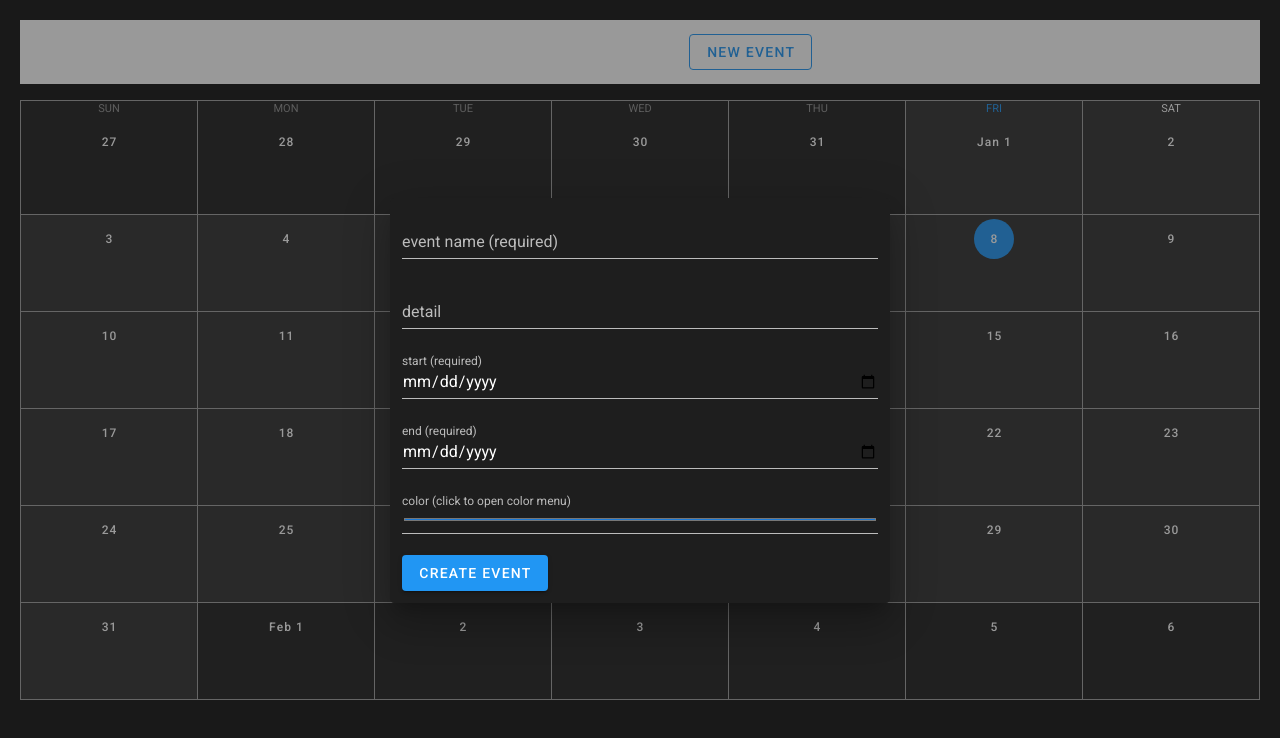
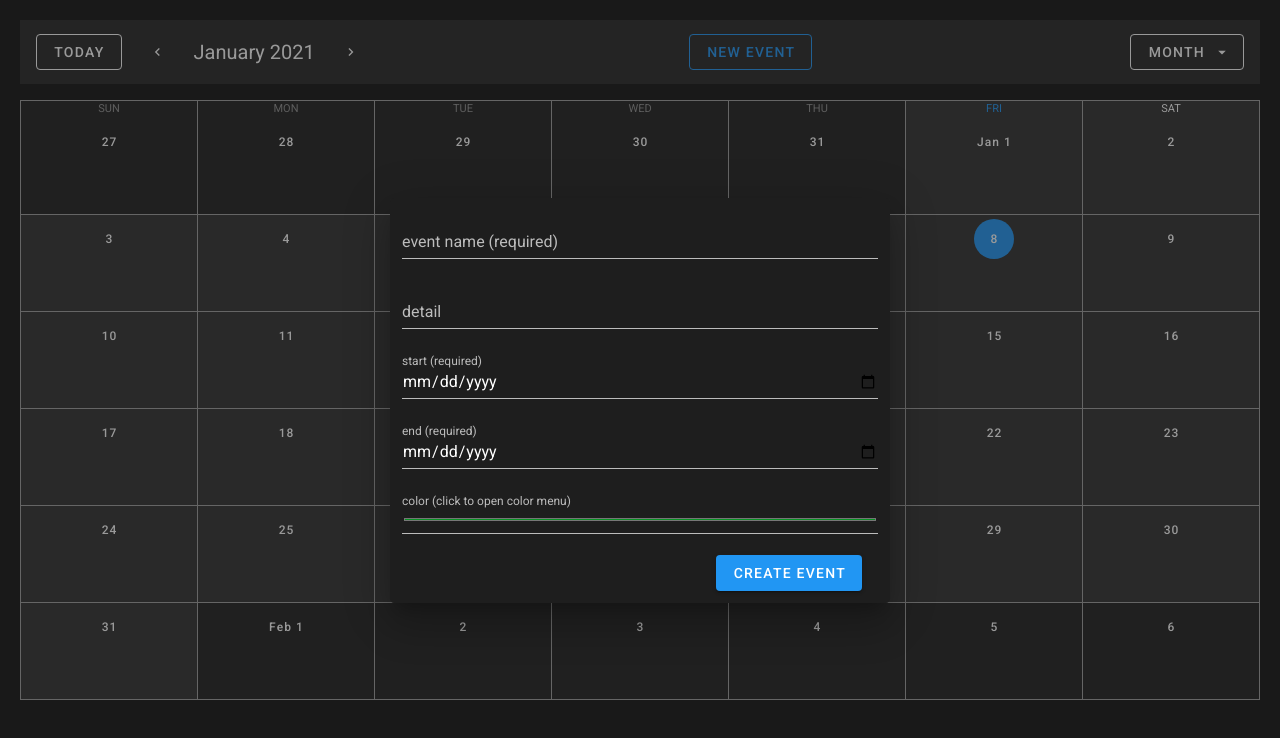
Before and after one commit to Abir-Bouhriz/Vue-Calendar, a Vue app: page / in a window 1280 px wide. Both pictures are taken after a click on the button "NEW EVENT". Shown: the top 738 px of the page. Built offline with nearby package versions, Linux system fonts and the light colour scheme; no server answers; the database is empty; what vue-textarea-autosize would draw is missing.

Commit message:
dark theme

```diff
--- a/src/components/Calender.vue
+++ b/src/components/Calender.vue
@@ -2,7 +2,7 @@
   <v-row class="fill-height">
     <v-col>
       <v-sheet height="64">
-        <v-toolbar flat color="white">
+        <v-toolbar flat >
           <v-btn outlined class="mr-4" @click="setToday">
             Today
           </v-btn>
@@ -53,9 +53,11 @@
               <v-text-field v-model="start" type="date" label="start (required)"></v-text-field>
               <v-text-field v-model="end" type="date" label="end (required)"></v-text-field>
               <v-text-field v-model="color" type="color" label="color (click to open color menu)"></v-text-field>
+              <div class="mybtn-right"  style="text-align: right;">
               <v-btn type="submit" color="primary" class="mr-4" @click.stop="dialog = false">
                 create event
               </v-btn>
+              </div>
             </v-form>
           </v-container>
         </v-card>
@@ -70,9 +72,11 @@
               <v-text-field v-model="start" type="date" label="start (required)"></v-text-field>
               <v-text-field v-model="end" type="date" label="end (required)"></v-text-field>
               <v-text-field v-model="color" type="color" label="color (click to open color menu)"></v-text-field>
+              <div class="mybtn-right"  style="text-align: right;">
               <v-btn type="submit" color="primary" class="mr-4" @click.stop="dialog = false">
                 create event
               </v-btn>
+              </div>
             </v-form>
           </v-container>
         </v-card>
@@ -100,7 +104,7 @@
   offset-x
   >
   <v-card color="grey lighten-4" :width="350" flat>
-    <v-toolbar :color="selectedEvent.color" dark>
+    <v-toolbar :color="selectedEvent.color">
       <v-btn @click="deleteEvent(selectedEvent.id)" icon>
         <v-icon>mdi-delete</v-icon>
       </v-btn>
@@ -109,7 +113,7 @@
     </v-toolbar>
 
     <v-card-text>
-      <form v-if="currentlyEditing !== selectedEvent.id">
+      <form class="grey--text" v-if="currentlyEditing !== selectedEvent.id">
         {{ selectedEvent.details }}
       </form>
       <form v-else>
@@ -124,13 +128,13 @@
   </v-card-text>
 
   <v-card-actions>
-    <v-btn text color="secondary" @click="selectedOpen = false">
-      close
+    <v-btn outlined text color="secondary" @click="selectedOpen = false">
+      Close
     </v-btn>
-    <v-btn v-if="currentlyEditing !== selectedEvent.id" text @click.prevent="editEvent(selectedEvent)">
-      edit
+    <v-btn color="secondary" v-if="currentlyEditing !== selectedEvent.id" text @click.prevent="editEvent(selectedEvent)">
+      Edit
     </v-btn>
-    <v-btn text v-else type="submit" @click.prevent="updateEvent(selectedEvent)">
+    <v-btn color="secondary" text v-else type="submit" @click.prevent="updateEvent(selectedEvent)">
       Save
     </v-btn>
   </v-card-actions>
@@ -158,7 +162,7 @@ export default {
     details: null,
     start: null,
     end: null,
-    color: '#1976D2', // default event color
+    color: '#079223', // default event color
     currentlyEditing: null,
     selectedEvent: {},
     selectedElement: null,
```
